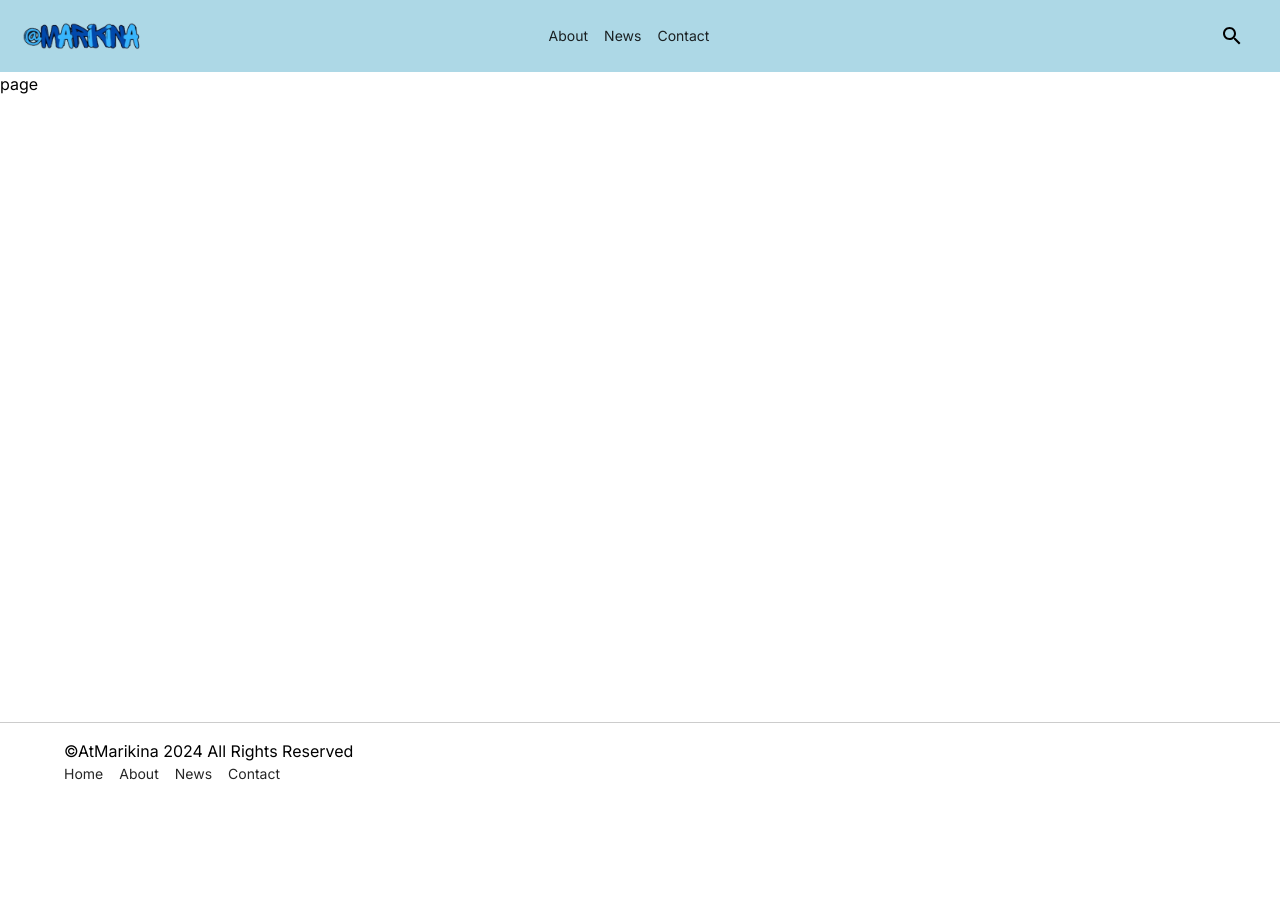
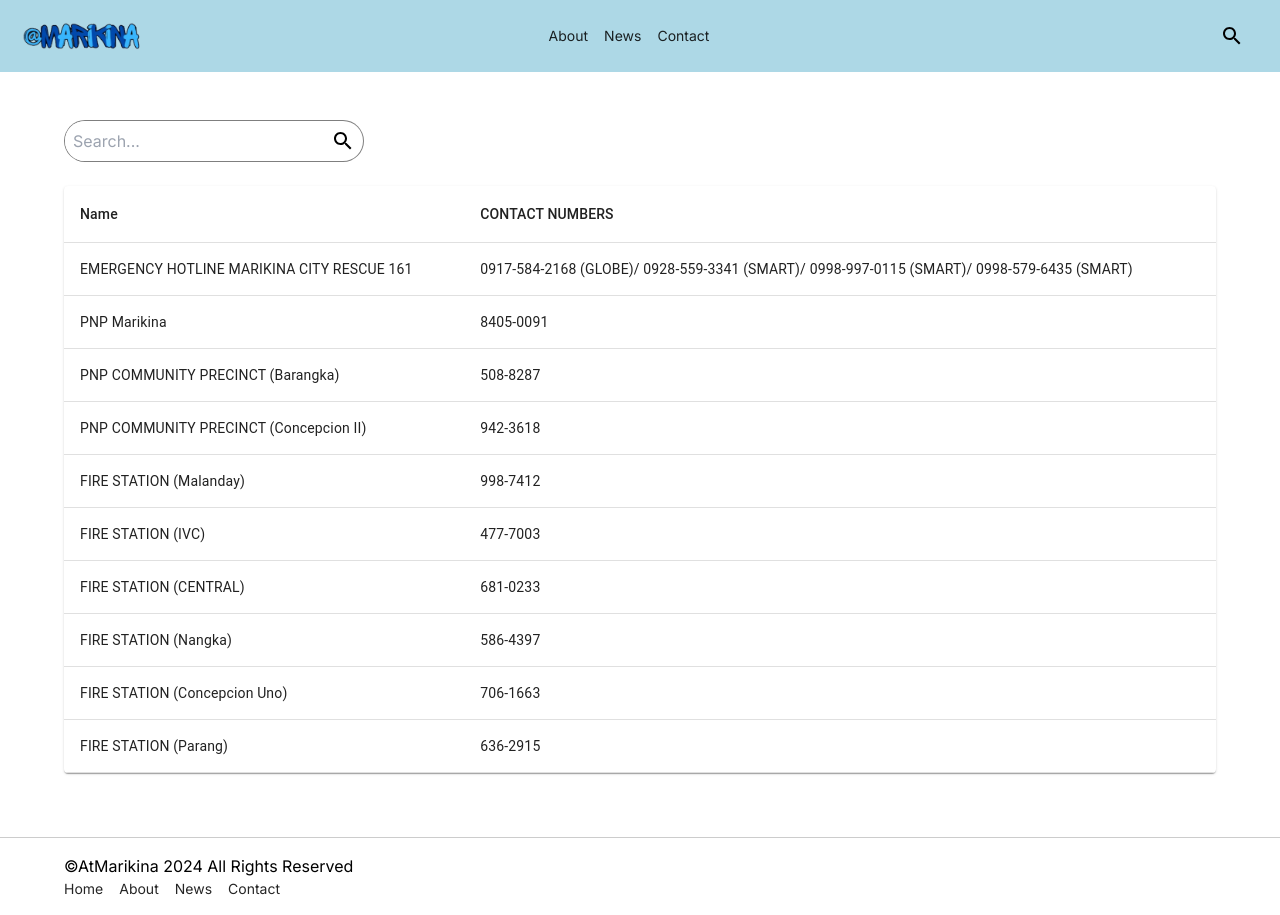
Before and after one commit to haroldcastillo/Establishment-Recommendation-System, a Next.js app: page /dashboard/contact in a window 1280 px wide. Before the commit the page ends 800 px from the top, so only its background shows below. Built offline with nearby package versions, Linux system fonts and the light colour scheme.

Commit message:
feat: create contact page

```diff
--- /dev/null
+++ b/src/app/components/SearchInput.tsx
@@ -0,0 +1,21 @@
+'use client'
+import React,{useState} from 'react'
+import IconButton from '@mui/material/IconButton'
+import SearchIcon from '@mui/icons-material/Search';
+type SearchInputProps = {
+  value: string;
+  setValue: (value: string) => void;
+}
+export default function SearchInput({value,setValue}: SearchInputProps) {
+  const [search, setSearch] = useState('')
+  return (
+    <div className='bg-[white] border border-black/50 rounded-full w-[300px] overflow-hidden  flex '>
+      <input type="text" placeholder="Search..." value={search} onChange={(e)=>{setSearch(e.target.value)}} className=' outline-none w-full p-2 rounded-lg'/>
+      <IconButton aria-label="" onClick={()=>{
+        setValue(search)
+      }}>
+        <SearchIcon sx={{color:"black"}}/>
+      </IconButton>
+    </div>
+  )
+}
--- a/src/app/dashboard/contact/page.tsx
+++ b/src/app/dashboard/contact/page.tsx
@@ -1,7 +1,48 @@
-import React from 'react'
+"use client"
+import React,{useState} from 'react'
+import Container from '@mui/material/Container'
+import Table from '@mui/material/Table';
+import TableBody from '@mui/material/TableBody';
+import TableCell, { tableCellClasses } from '@mui/material/TableCell';
+import TableContainer from '@mui/material/TableContainer';
+import TableHead from '@mui/material/TableHead';
+import TableRow from '@mui/material/TableRow';
+import Paper from '@mui/material/Paper';
+import {ContactEmergency} from "../../lib/constants"
+import SearchInput from '@/app/components/SearchInput';
+export default function page() {
+  const [search, setSearch] = useState('')
+  const filteredContacts = ContactEmergency.filter((row) => row.name.toLowerCase().includes(search.toLowerCase()));
 
-export default function page() {
   return (
-    <div>page</div>
-  )
+    <>
+      <Container maxWidth="lg" className='pt-4'>
+        <div className='mt-[2em]'>
+          <SearchInput value={search} setValue={setSearch}/>
+        </div>
+        <div className='mt-6 mb-[4em]'>
+          <TableContainer component={Paper}>
+            <Table sx={{ minWidth: 700 }} aria-label="customized table">
+              <TableHead>
+                <TableRow>
+                  <TableCell>Name</TableCell>
+                  <TableCell>CONTACT NUMBERS</TableCell>
+                </TableRow>
+              </TableHead>
+              <TableBody>
+                {filteredContacts.map((row) => (
+                  <TableRow key={row.name}>
+                    <TableCell component="th" scope="row">
+                      {row.name}
+                    </TableCell>
+                    <TableCell align="left">{row.contactNumber}</TableCell>
+                  </TableRow>
+                ))}
+              </TableBody>
+            </Table>
+          </TableContainer>
+        </div>
+      </Container>
+    </>
+  );
 }
--- a/src/app/layout/header.tsx
+++ b/src/app/layout/header.tsx
@@ -10,20 +10,20 @@ export default function Header() {
   const [openSearch, setOpenSearch] = useState(false)
   return (
     <div className='fixed top-0 w-[100vw] z-[40]'>
-      <div className='bg-[#ADD8E6] px-4 py-3 flex justify-between items-center'>
+      <div className='bg-[#ADD8E6] px-4 py-3 flex justify-between items-center  pr-7'>
         <Link href={"/dashboard"}><Image src={"/images/Websitelogo.png"} alt='logo' width={150} height={150}/></Link>
         <div className='flex gap-4 translate-x-[-60px]'>
           <NavLink label='About' location='/dashboard/about'/>
           <NavLink label='News' location='/news'/>
           <NavLink label='Contact' location='/dashboard/contact'/>
         </div>
-        <div className='mr-3'>
+        <div className=''>
           <IconButton aria-label=""  onClick={()=>{setOpenSearch(!openSearch)}}>
             {openSearch? <CloseIcon sx={{color:"black"}}/>:<SearchIcon sx={{color:"black"}}/> }
           </IconButton>
         </div>
       </div>
-      {openSearch && <div className='bg-[#ADD8E6] p-2 flex justify-center items-center gap-4'>
+      {openSearch && <div className='bg-[#ADD8E6] p-4 flex justify-center items-center gap-4 pr-7'>
         <input type="text" placeholder="Search..." className='bg-[white] outline-none w-full p-2 rounded-lg'/>
         <Button variant="contained" color="primary">
           Search
```
Also changed, not shown: src/app/lib/constants.js.
